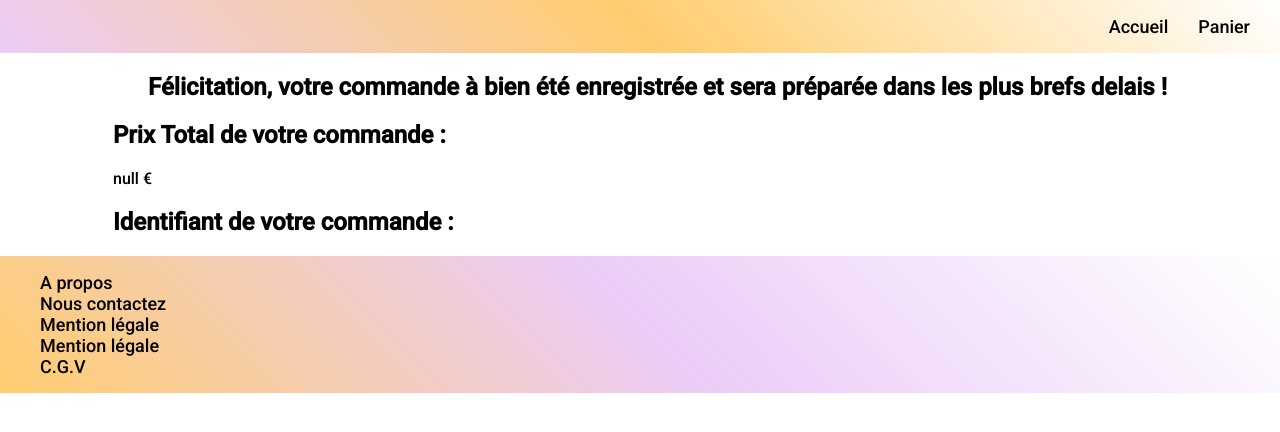
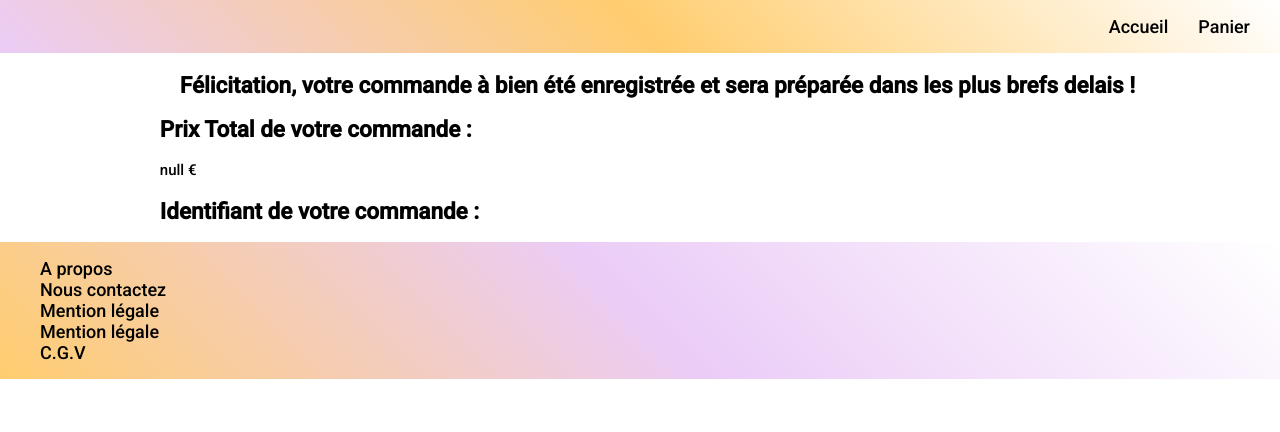
Before and after one commit to ory-code/sachaory-5, a plain HTML site: page frontend/order.html in a window 1280 px wide. Drawn offline with Linux system fonts and the light colour scheme.

Commit message:
modif style order

```diff
--- a/frontend/css/style.css
+++ b/frontend/css/style.css
@@ -203,3 +203,15 @@ footer {
     background: linear-gradient(45deg, #ffcd6f, #ebccf7, transparent);
     height: max-content;
 }
+
+/*------order*/
+.orderPage {
+    font-size: 15px;
+    font-weight: lighter;
+}
+.prix {
+    margin: 15px;
+}
+.commande {
+    margin: 15px;
+}
```
